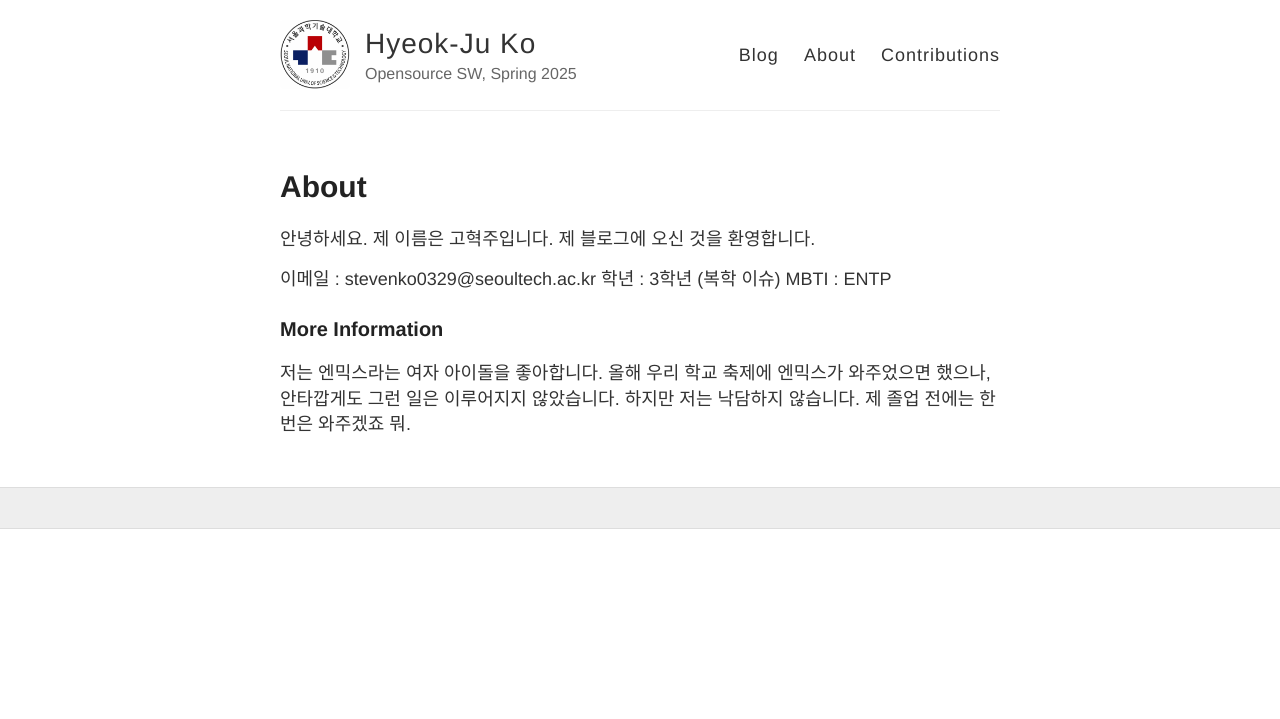
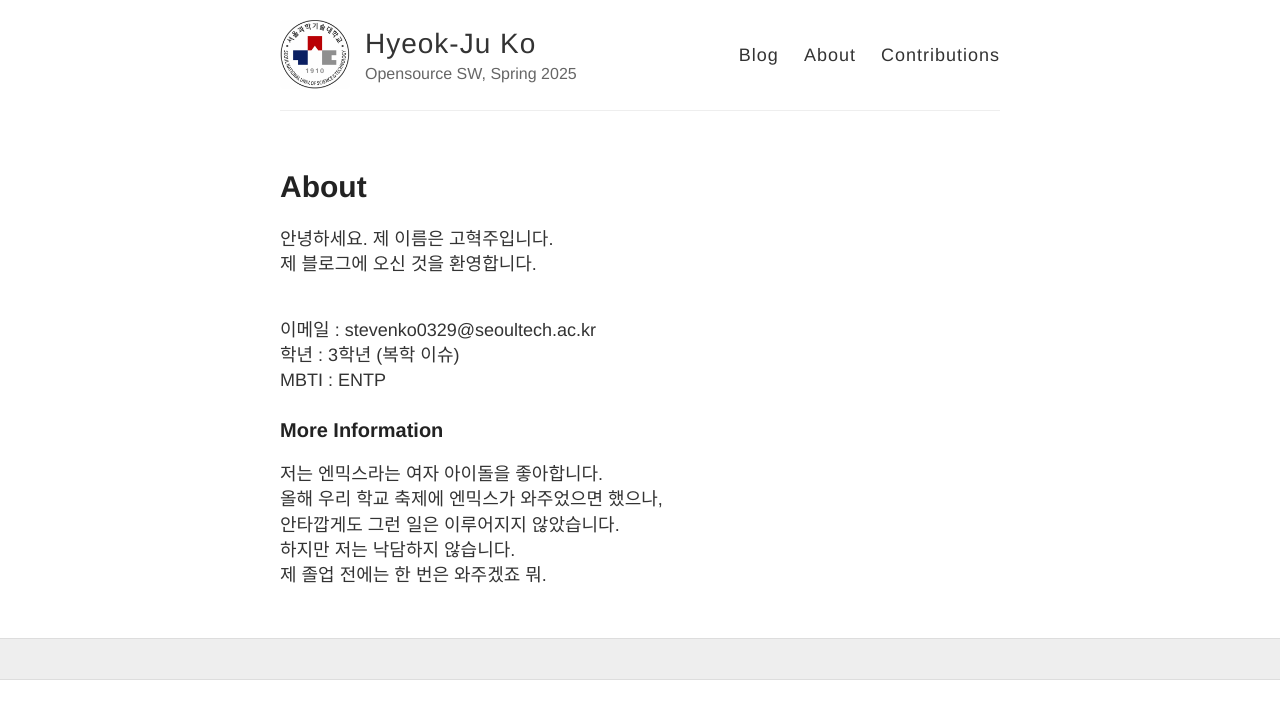
Before and after one commit to IISE-OSS25/BapBurger-blog, a Jekyll site: the page built from about.md, in a window 1280 px wide. Shown: the top 719 px of the page. Built offline with Jekyll 4.4.1, drawn with Linux system fonts in a browser that asks for light colours.

```diff
--- a/about.md
+++ b/about.md
@@ -4,17 +4,17 @@ title: About
 permalink: /about/
 ---
 
-안녕하세요. 제 이름은 고혁주입니다.
-제 블로그에 오신 것을 환영합니다.
+안녕하세요. 제 이름은 고혁주입니다.<br>
+제 블로그에 오신 것을 환영합니다. <br><br>
 
-이메일 : stevenko0329@seoultech.ac.kr
-학년 : 3학년 (복학 이슈)
+이메일 : stevenko0329@seoultech.ac.kr<br>
+학년 : 3학년 (복학 이슈)<br>
 MBTI : ENTP
 
 ### More Information
 
-저는 엔믹스라는 여자 아이돌을 좋아합니다.
-올해 우리 학교 축제에 엔믹스가 와주었으면 했으나,
-안타깝게도 그런 일은 이루어지지 않았습니다.
-하지만 저는 낙담하지 않습니다.
-제 졸업 전에는 한 번은 와주겠죠 뭐.
+저는 엔믹스라는 여자 아이돌을 좋아합니다. <br>
+올해 우리 학교 축제에 엔믹스가 와주었으면 했으나,<br>
+안타깝게도 그런 일은 이루어지지 않았습니다. <br>
+하지만 저는 낙담하지 않습니다. <br>
+제 졸업 전에는 한 번은 와주겠죠 뭐.<br>
```
